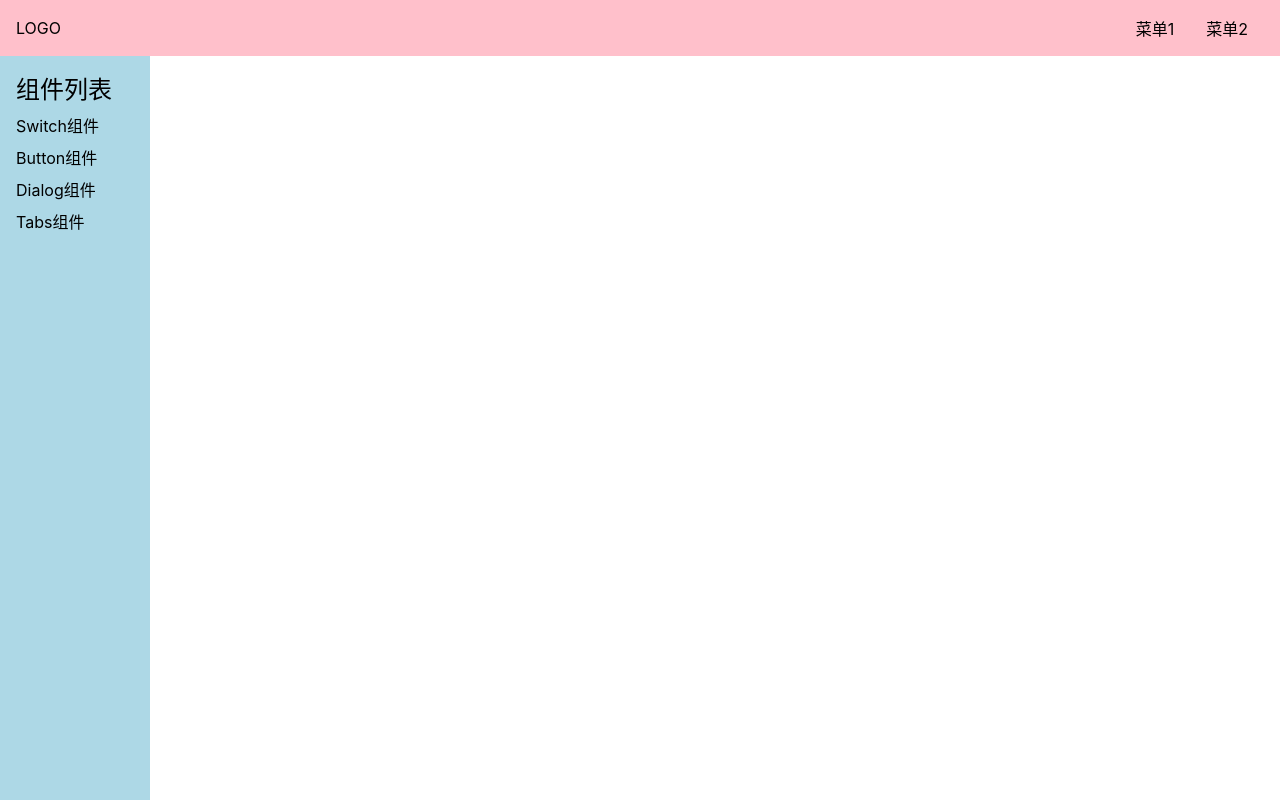
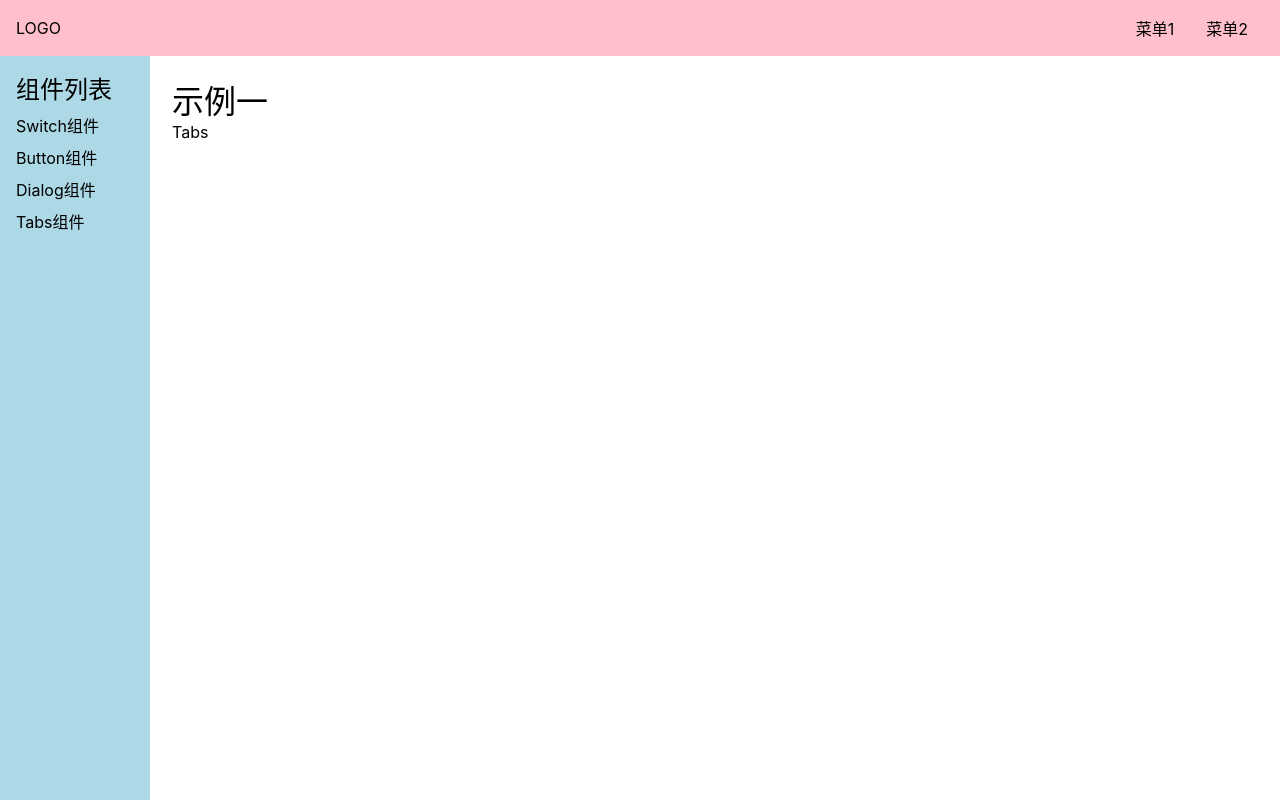
Before and after one commit to xiehaopei/fireworks-ui, a Vue app: page /doc/tabs in a window 1280 px wide. Built offline with nearby package versions, Linux system fonts and the light colour scheme.

Commit message:
创建Tabs组件

```diff
--- a/src/components/tabsPage.vue
+++ b/src/components/tabsPage.vue
@@ -1,14 +1,26 @@
 <!--
  * @Author: Haopei Xie
  * @Date: 2020-10-06 16:30:24
- * @LastEditTime: 2020-10-06 16:30:40
+ * @LastEditTime: 2020-10-14 14:47:40
  * @LastEditors: Haopei Xie
  * @Description:
- * @FilePath: \Pibukae:\vue\fireworks-ui\src\components\tabs.vue
+ * @FilePath: \Pibukae:\vue\fireworks-ui\src\components\tabsPage.vue
  * @
 -->
 <template>
-<div>
+  <div>
+    <h1>示例一</h1>
+    <Tabs>
+      <Tab title="导航一">内容一</Tab>
+      <Tab title="导航二">内容二</Tab>
+    </Tabs>
+  </div>
+</template>
 
-</div>
-</template>
+<script lang="ts">
+import Tabs from "../lib/Tabs.vue";
+import Tab from "../lib/Tab.vue";
+export default {
+  components: { Tabs, Tab },
+};
+</script>
--- /dev/null
+++ b/src/lib/Tab.vue
@@ -0,0 +1,16 @@
+<!--
+ * @Author: Haopei Xie
+ * @Date: 2020-10-14 14:24:12
+ * @LastEditTime: 2020-10-14 14:43:14
+ * @LastEditors: Haopei Xie
+ * @Description:
+ * @FilePath: \Pibukae:\vue\fireworks-ui\src\lib\Tab.vue
+ * @
+-->
+<template>
+  <div></div>
+</template>
+
+<script lang="ts">
+export default {};
+</script>
--- /dev/null
+++ b/src/lib/Tabs.vue
@@ -0,0 +1,16 @@
+<!--
+ * @Author: Haopei Xie
+ * @Date: 2020-10-14 14:24:12
+ * @LastEditTime: 2020-10-14 14:46:48
+ * @LastEditors: Haopei Xie
+ * @Description:
+ * @FilePath: \Pibukae:\vue\fireworks-ui\src\lib\Tabs.vue
+ * @
+-->
+<template>
+  <div>Tabs</div>
+</template>
+
+<script lang="ts">
+export default {};
+</script>
```
Also changed, not shown: src/config.d.ts (+9 -0 lines).
